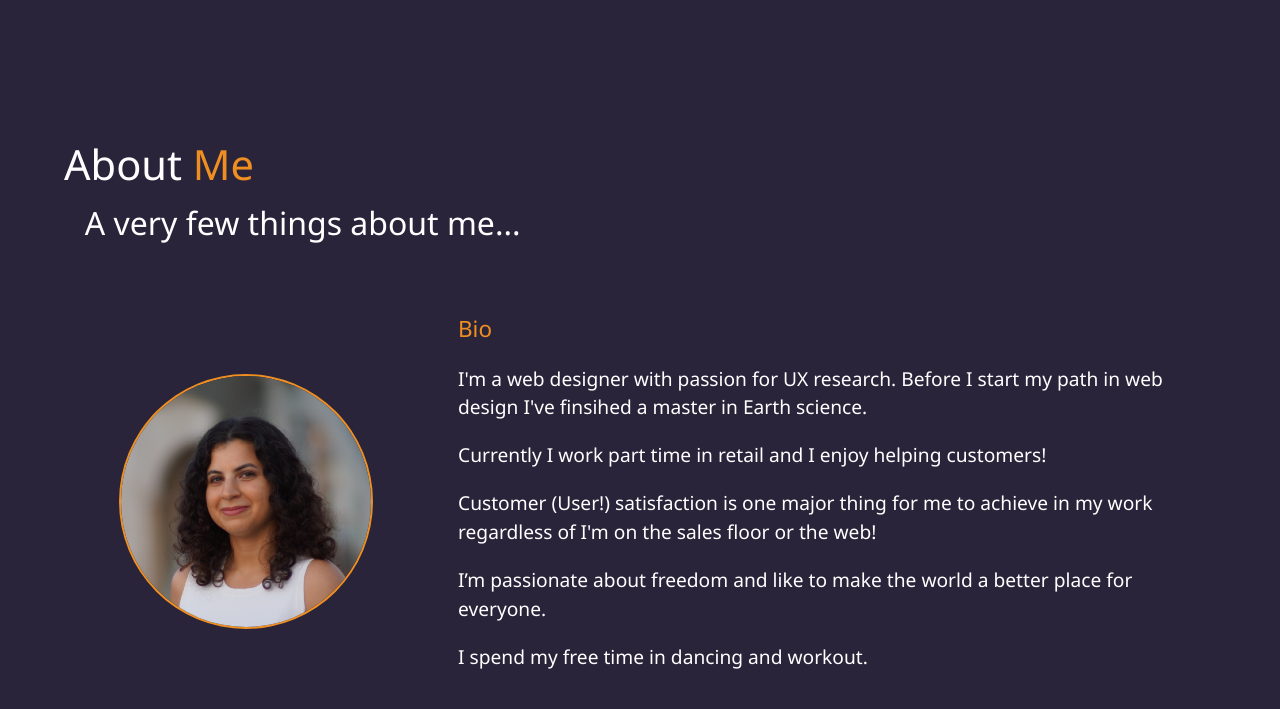
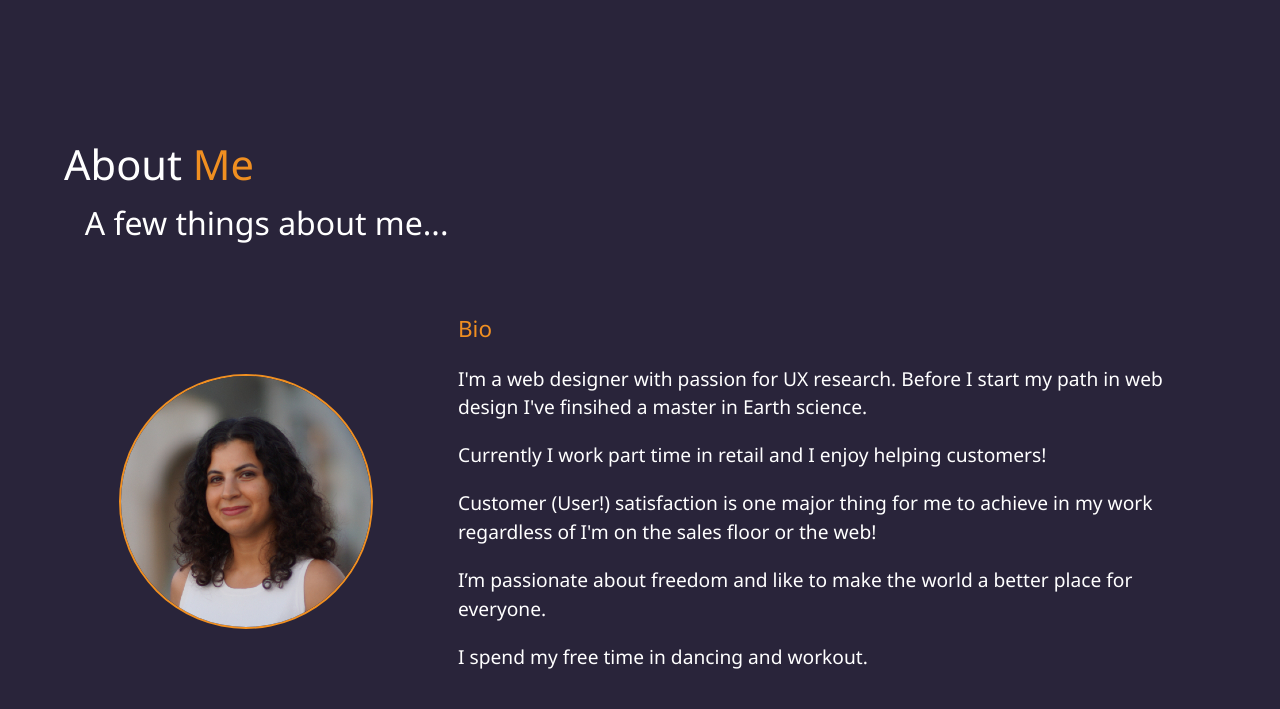
Before and after one commit to heyambt/Portfolio, a plain HTML site: page about.html in a window 1280 px wide. Shown: the part 91-800 px from the top of the page. Drawn offline with Linux system fonts and the light colour scheme.

Commit message:
A few things about me...
           A few things about me...

```diff
--- a/about.html
+++ b/about.html
@@ -54,7 +54,7 @@
 
        </h1>
        <h2 class="small-heading">
-           A very few things about me...
+           A few things about me...
        </h2>
        <div class="about-info">
            <img src="img/mypic5.jpg" alt="Hiam" class="bio-img" >
```
